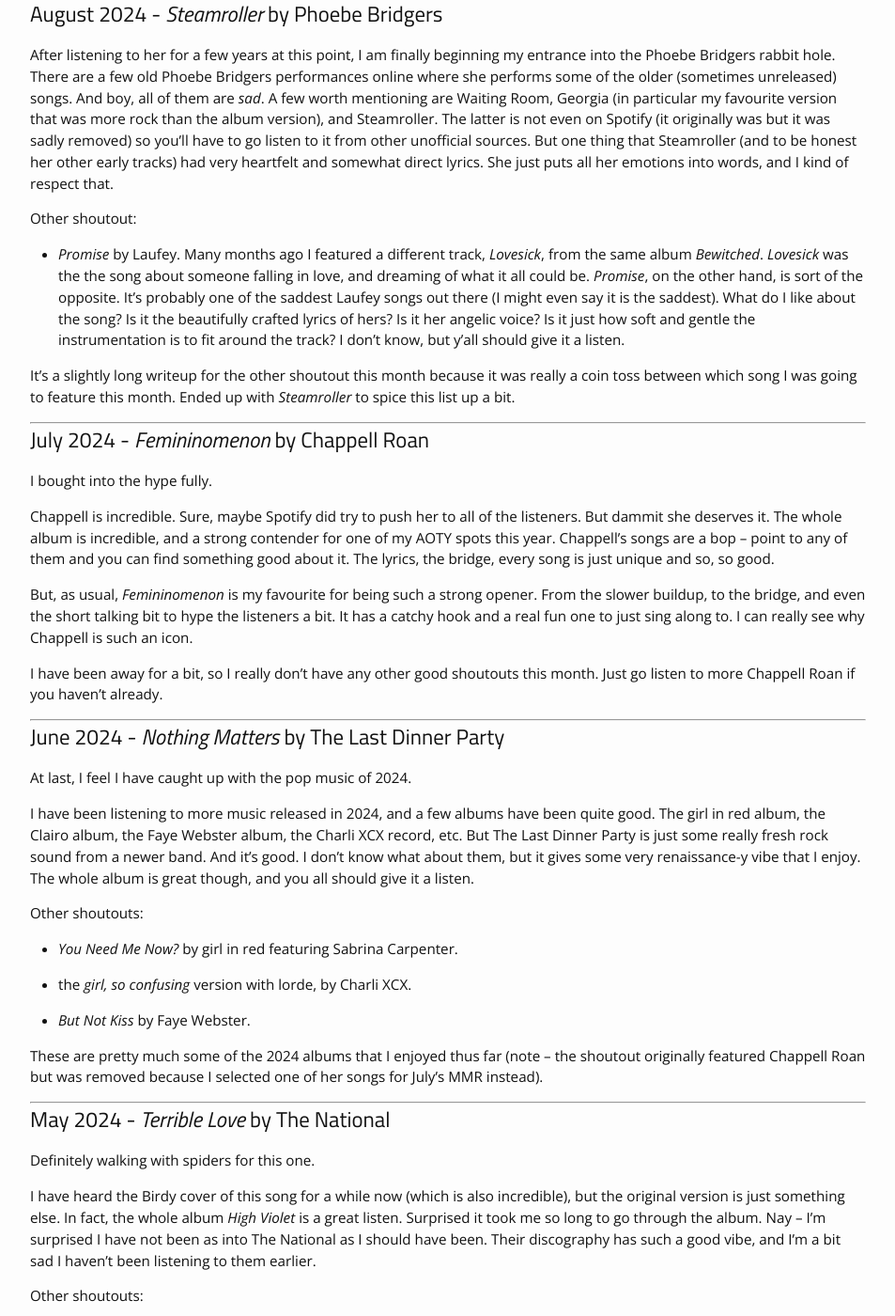
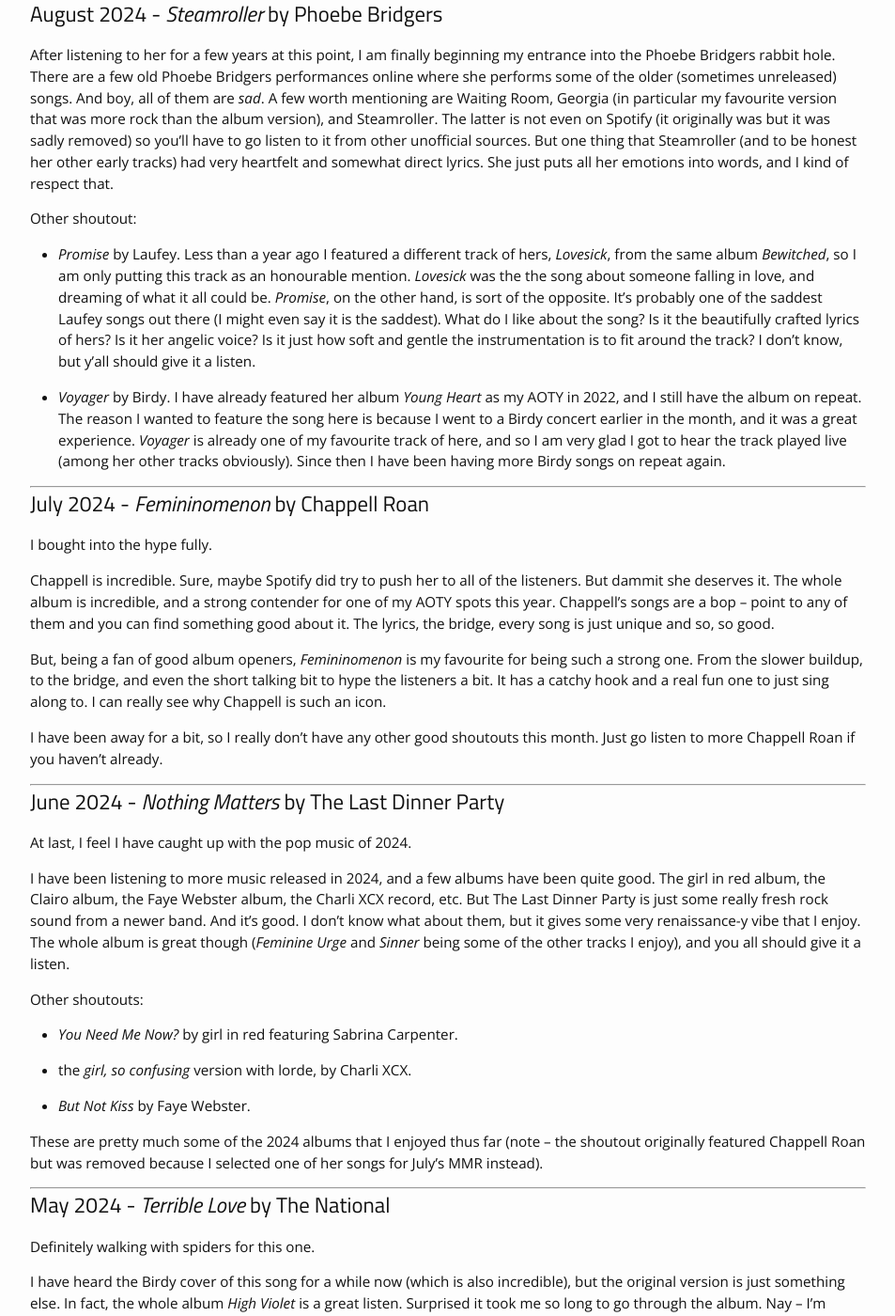
Before and after one commit to apivich-h/apivich-h.github.io, a Jekyll site: the page built from _posts/music/2000-01-01-monthly-music-recs.md, in a window 1280 px wide and 1400 px high, scrolled down 569 px. Shown: the whole window at 94% size, without its empty margins (163-1116 px from the left). Built offline with Jekyll 4.4.1, drawn with Linux system fonts in a browser that asks for light colours; some of the changed text lies outside the part shown.

Commit message:
update posts

```diff
--- a/_posts/music/2000-01-01-monthly-music-recs.md
+++ b/_posts/music/2000-01-01-monthly-music-recs.md
@@ -23,9 +23,9 @@
 
 Other shoutout:
 
-- _Promise_ by Laufey. Many months ago I featured a different track, _Lovesick_, from the same album _Bewitched_. _Lovesick_ was the the song about someone falling in love, and dreaming of what it all could be. _Promise_, on the other hand, is sort of the opposite. It's probably one of the saddest Laufey songs out there (I might even say it is the saddest). What do I like about the song? Is it the beautifully crafted lyrics of hers? Is it her angelic voice? Is it just how soft and gentle the instrumentation is to fit around the track? I don't know, but y'all should give it a listen.
+- _Promise_ by Laufey. Less than a year ago I featured a different track of hers, _Lovesick_, from the same album _Bewitched_, so I am only putting this track as an honourable mention. _Lovesick_ was the the song about someone falling in love, and dreaming of what it all could be. _Promise_, on the other hand, is sort of the opposite. It's probably one of the saddest Laufey songs out there (I might even say it is the saddest). What do I like about the song? Is it the beautifully crafted lyrics of hers? Is it her angelic voice? Is it just how soft and gentle the instrumentation is to fit around the track? I don't know, but y'all should give it a listen.
 
-It's a slightly long writeup for the other shoutout this month because it was really a coin toss between which song I was going to feature this month. Ended up with _Steamroller_ to spice this list up a bit.
+- _Voyager_ by Birdy. I have already featured her album _Young Heart_ as my AOTY in 2022, and I still have the album on repeat. The reason I wanted to feature the song here is because I went to a Birdy concert earlier in the month, and it was a great experience. _Voyager_ is already one of my favourite track of here, and so I am very glad I got to hear the track played live (among her other tracks obviously). Since then I have been having more Birdy songs on repeat again.
 
 ---
 
@@ -35,7 +35,7 @@
 
 Chappell is incredible. Sure, maybe Spotify did try to push her to all of the listeners. But dammit she deserves it. The whole album is incredible, and a strong contender for one of my AOTY spots this year. Chappell's songs are a bop -- point to any of them and you can find something good about it. The lyrics, the bridge, every song is just unique and so, so good.
 
-But, as usual, _Femininomenon_ is my favourite for being such a strong opener. From the slower buildup, to the bridge, and even the short talking bit to hype the listeners a bit. It has a catchy hook and a real fun one to just sing along to. I can really see why Chappell is such an icon.
+But, being a fan of good album openers, _Femininomenon_ is my favourite for being such a strong one. From the slower buildup, to the bridge, and even the short talking bit to hype the listeners a bit. It has a catchy hook and a real fun one to just sing along to. I can really see why Chappell is such an icon.
 
 I have been away for a bit, so I really don't have any other good shoutouts this month. Just go listen to more Chappell Roan if you haven't already.
 
@@ -45,7 +45,7 @@
 
 At last, I feel I have caught up with the pop music of 2024.
 
-I have been listening to more music released in 2024, and a few albums have been quite good. The girl in red album, the Clairo album, the Faye Webster album, the Charli XCX record, etc. But The Last Dinner Party is just some really fresh rock sound from a newer band. And it's good. I don't know what about them, but it gives some very renaissance-y vibe that I enjoy. The whole album is great though, and you all should give it a listen.
+I have been listening to more music released in 2024, and a few albums have been quite good. The girl in red album, the Clairo album, the Faye Webster album, the Charli XCX record, etc. But The Last Dinner Party is just some really fresh rock sound from a newer band. And it's good. I don't know what about them, but it gives some very renaissance-y vibe that I enjoy. The whole album is great though (_Feminine Urge_ and _Sinner_ being some of the other tracks I enjoy), and you all should give it a listen.
 
 Other shoutouts:
 
```
Also changed, not shown: other parts of _posts/music/2000-01-01-monthly-music-recs.md (+1 -1 lines), _posts/travel/2024-08-12-europe.md (added, +115 -0 lines).
